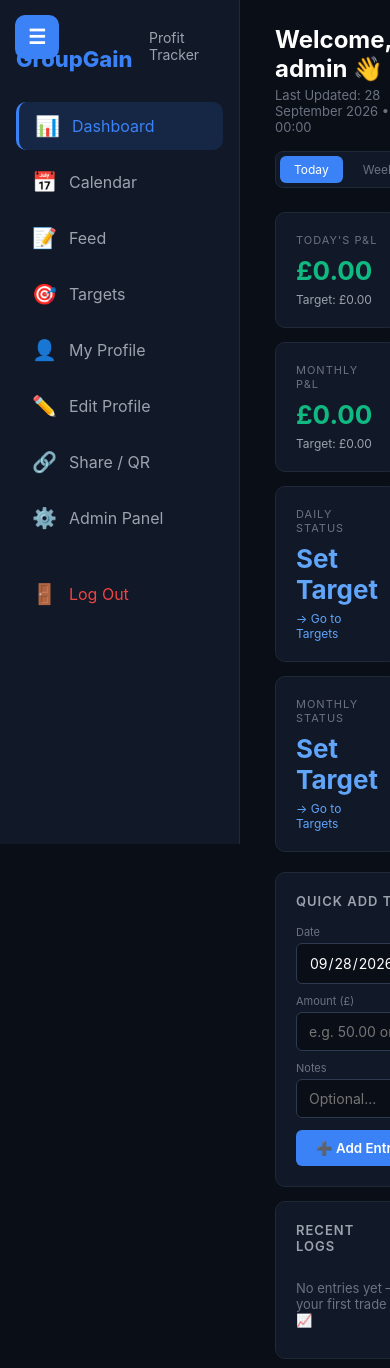
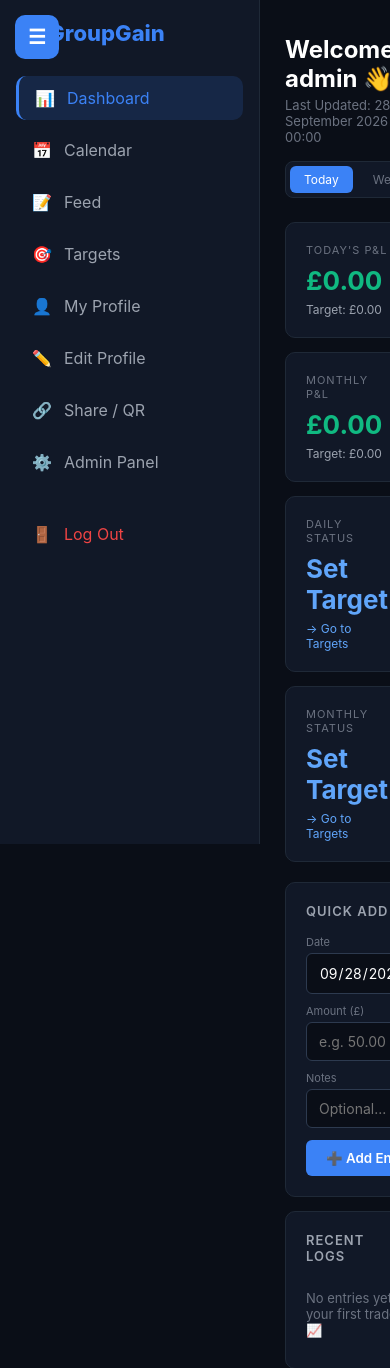
Before and after one commit to leemossford-jpg/groupgain, a Flask app: page / in a window 390 px wide; the page is wider, and only the part inside the window is pictured. Shown: the top 1368 px of that part. Run offline with Flask 3, Linux system fonts and the light colour scheme; a user stored in the database is signed in.

Commit message:
Update base.html

```diff
--- a/templates/base.html
+++ b/templates/base.html
@@ -5,155 +5,101 @@
     <meta name="viewport" content="width=device-width, initial-scale=1.0">
     <title>GroupGain</title>
     <style>
-        /* ===== COLOUR THEME — DARK PRO ===== */
         :root {
-            --bg-main: #0a0e17;
-            --bg-sidebar: #111827;
-            --bg-card: #1f2937;
-            --bg-hover: #374151;
-            --accent: #3b82f6;
-            --accent-hover: #2563eb;
-            --green: #10b981;
-            --red: #ef4444;
-            --text: #f3f4f6;
-            --text-dim: #9ca3af;
-            --border: #374151;
-            --sidebar-width: 260px;
-            --sidebar-collapsed: 70px;
+            --bg-main: #0a0e17; --bg-sidebar: #111827; --bg-card: #1f2937;
+            --bg-hover: #374151; --accent: #3b82f6; --accent-hover: #2563eb;
+            --green: #10b981; --red: #ef4444; --text: #f3f4f6; --text-dim: #9ca3af;
+            --border: #374151; --sidebar-width: 260px;
         }
-
         * { margin: 0; padding: 0; box-sizing: border-box; font-family: -apple-system, Segoe UI, Roboto, sans-serif; }
         body { background: var(--bg-main); color: var(--text); min-height: 100vh; }
 
-        /* ===== SIDEBAR CONTAINER ===== */
+        /* Sliding Sidebar */
         .sidebar {
-            position: fixed; top: 0; left: 0; height: 100vh;
-            width: var(--sidebar-width);
-            background: var(--bg-sidebar);
-            border-right: 1px solid var(--border);
-            transition: transform 0.3s ease, width 0.3s ease;
-            z-index: 100;
-            overflow: hidden;
+            position: fixed; top: 0; left: 0; height: 100vh; width: var(--sidebar-width);
+            background: var(--bg-sidebar); border-right: 1px solid var(--border);
+            transition: transform 0.3s ease; z-index: 100; overflow: hidden;
         }
-        .sidebar.collapsed {
-            transform: translateX(-100%);
-        }
+        .sidebar.collapsed { transform: translateX(-100%); }
 
-        /* ===== TOGGLE BUTTON ===== */
         .toggle-btn {
             position: fixed; top: 15px; left: 15px; z-index: 200;
             background: var(--accent); border: none; color: white;
-            width: 44px; height: 44px; border-radius: 10px;
-            cursor: pointer; font-size: 20px; font-weight: bold;
-            transition: background 0.2s;
+            width: 44px; height: 44px; border-radius: 10px; cursor: pointer;
+            font-size: 20px; font-weight: bold; transition: background 0.2s;
         }
         .toggle-btn:hover { background: var(--accent-hover); }
-        .sidebar.collapsed + .toggle-btn { left: 15px; }
 
-        /* ===== SIDEBAR INNER ===== */
         .sidebar-inner { padding: 20px 16px; height: 100%; overflow-y: auto; }
         .sidebar-logo {
-            font-size: 22px; font-weight: 800; color: var(--accent);
-            margin-bottom: 30px; display: flex; align-items: center; gap: 10px;
+            font-size: 22px; font-weight: 800; color: var(--accent); margin-bottom: 30px;
         }
-        .sidebar-logo span { font-size: 14px; color: var(--text-dim); font-weight: normal; }
-
         .sidebar-nav { display: flex; flex-direction: column; gap: 6px; }
         .sidebar-nav a {
-            display: flex; align-items: center; gap: 12px;
-            padding: 12px 16px; border-radius: 10px;
-            color: var(--text-dim); text-decoration: none;
+            display: flex; align-items: center; gap: 12px; padding: 12px 16px;
+            border-radius: 10px; color: var(--text-dim); text-decoration: none;
             transition: all 0.25s ease; margin-bottom: 2px;
         }
-        .sidebar-nav a:hover {
-            background: var(--bg-hover); color: white; transform: translateX(4px);
+        .sidebar-nav a:hover { background: var(--bg-hover); color: white; transform: translateX(4px); }
+        .sidebar-nav a.active {
+            background: rgba(59, 130, 246, 0.15); color: var(--accent);
+            border-left: 3px solid var(--accent);
         }
-        .sidebar-nav a.active {
-            background: rgba(59, 130, 246, 0.15);
-            color: var(--accent); border-left: 3px solid var(--accent);
-        }
-        .sidebar-nav a span:first-child { font-size: 20px; }
+        .sidebar-nav a:last-child { margin-top: 20px; color: var(--red); }
 
-        /* ===== MAIN CONTENT AREA ===== */
         .main-content {
-            margin-left: var(--sidebar-width);
-            padding: 25px;
-            transition: margin-left 0.3s ease;
-            min-height: 100vh;
+            margin-left: var(--sidebar-width); padding: 25px;
+            transition: margin-left 0.3s ease; min-height: 100vh;
         }
         .main-content.full-width { margin-left: 0; }
 
-        /* ===== FLASH MESSAGES ===== */
         .flash-container { max-width: 700px; margin: 0 auto 20px; }
         .flash { padding: 14px 20px; border-radius: 10px; margin-bottom: 10px; }
         .flash.success { background: rgba(16, 185, 129, 0.1); border: 1px solid rgba(16, 185, 129, 0.3); color: #6ee7b7; }
         .flash.error { background: rgba(239, 68, 68, 0.1); border: 1px solid rgba(239, 68, 68, 0.3); color: #fca5a5; }
         .flash.info { background: rgba(59, 130, 246, 0.1); border: 1px solid rgba(59, 130, 246, 0.3); color: #93c5fd; }
-
-        /* ===== RESPONSIVE ===== */
-        @media (max-width: 768px) {
-            .sidebar { width: 240px; }
-            .main-content { padding: 15px; }
-        }
     </style>
 </head>
 <body>
-
-    <!-- Sliding Sidebar -->
     <nav class="sidebar" id="sidebar">
         <div class="sidebar-inner">
-            <div class="sidebar-logo">
-                💰 GroupGain
-                <span>Profit Tracker</span>
-            </div>
-
+            <div class="sidebar-logo">💰 GroupGain</div>
             <nav class="sidebar-nav">
                 <a href="{{ url_for('dashboard') }}" class="{% if request.endpoint == 'dashboard' %}active{% endif %}">
-                    <span>📊</span>
-                    <span>Dashboard</span>
+                    <span>📊</span><span>Dashboard</span>
                 </a>
                 <a href="{{ url_for('calendar_view') }}" class="{% if request.endpoint == 'calendar_view' %}active{% endif %}">
-                    <span>📅</span>
-                    <span>Calendar</span>
+                    <span>📅</span><span>Calendar</span>
                 </a>
                 <a href="{{ url_for('feed') }}" class="{% if request.endpoint == 'feed' %}active{% endif %}">
-                    <span>📝</span>
-                    <span>Feed</span>
+                    <span>📝</span><span>Feed</span>
                 </a>
                 <a href="{{ url_for('targets') }}" class="{% if request.endpoint == 'targets' %}active{% endif %}">
-                    <span>🎯</span>
-                    <span>Targets</span>
+                    <span>🎯</span><span>Targets</span>
                 </a>
                 <a href="{{ url_for('profile', username=current_user.username) }}" class="{% if request.endpoint == 'profile' %}active{% endif %}">
-                    <span>👤</span>
-                    <span>My Profile</span>
+                    <span>👤</span><span>My Profile</span>
                 </a>
                 <a href="{{ url_for('edit_profile') }}" class="{% if request.endpoint == 'edit_profile' %}active{% endif %}">
-                    <span>✏️</span>
-                    <span>Edit Profile</span>
+                    <span>✏️</span><span>Edit Profile</span>
                 </a>
                 <a href="{{ url_for('share') }}" class="{% if request.endpoint == 'share' %}active{% endif %}">
-                    <span>🔗</span>
-                    <span>Share / QR</span>
+                    <span>🔗</span><span>Share / QR</span>
                 </a>
                 {% if current_user.is_admin %}
                 <a href="{{ url_for('admin_panel') }}" class="{% if request.endpoint == 'admin_panel' %}active{% endif %}">
-                    <span>⚙️</span>
-                    <span>Admin Panel</span>
+                    <span>⚙️</span><span>Admin Panel</span>
                 </a>
                 {% endif %}
-                <a href="{{ url_for('logout') }}" style="margin-top: 20px; color: var(--red);">
-                    <span>🚪</span>
-                    <span>Log Out</span>
+                <a href="{{ url_for('logout') }}">
+                    <span>🚪</span><span>Log Out</span>
                 </a>
             </nav>
         </div>
     </nav>
 
-    <!-- Toggle Button -->
     <button class="toggle-btn" id="toggleBtn" onclick="toggleSidebar()">☰</button>
 
-    <!-- Main Content -->
     <main class="main-content" id="mainContent">
         {% with messages = get_flashed_messages(with_categories=true) %}
             {% if messages %}
@@ -164,33 +110,21 @@
             </div>
             {% endif %}
         {% endwith %}
-
         {% block content %}{% endblock %}
     </main>
 
     <script>
-        // ===== SLIDING SIDEBAR TOGGLE =====
-        const sidebar = document.getElementById('sidebar');
-        const mainContent = document.getElementById('mainContent');
-        const toggleBtn = document.getElementById('toggleBtn');
-
         function toggleSidebar() {
-            sidebar.classList.toggle('collapsed');
-            mainContent.classList.toggle('full-width');
-
-            // Save preference
-            const isCollapsed = sidebar.classList.contains('collapsed');
-            localStorage.setItem('sidebarCollapsed', isCollapsed);
+            document.getElementById('sidebar').classList.toggle('collapsed');
+            document.getElementById('mainContent').classList.toggle('full-width');
+            localStorage.setItem('sidebarCollapsed', document.getElementById('sidebar').classList.contains('collapsed'));
         }
-
-        // Load saved state on page load
         window.addEventListener('DOMContentLoaded', () => {
             if (localStorage.getItem('sidebarCollapsed') === 'true') {
-                sidebar.classList.add('collapsed');
-                mainContent.classList.add('full-width');
+                document.getElementById('sidebar').classList.add('collapsed');
+                document.getElementById('mainContent').classList.add('full-width');
             }
         });
     </script>
-
 </body>
 </html>
```
